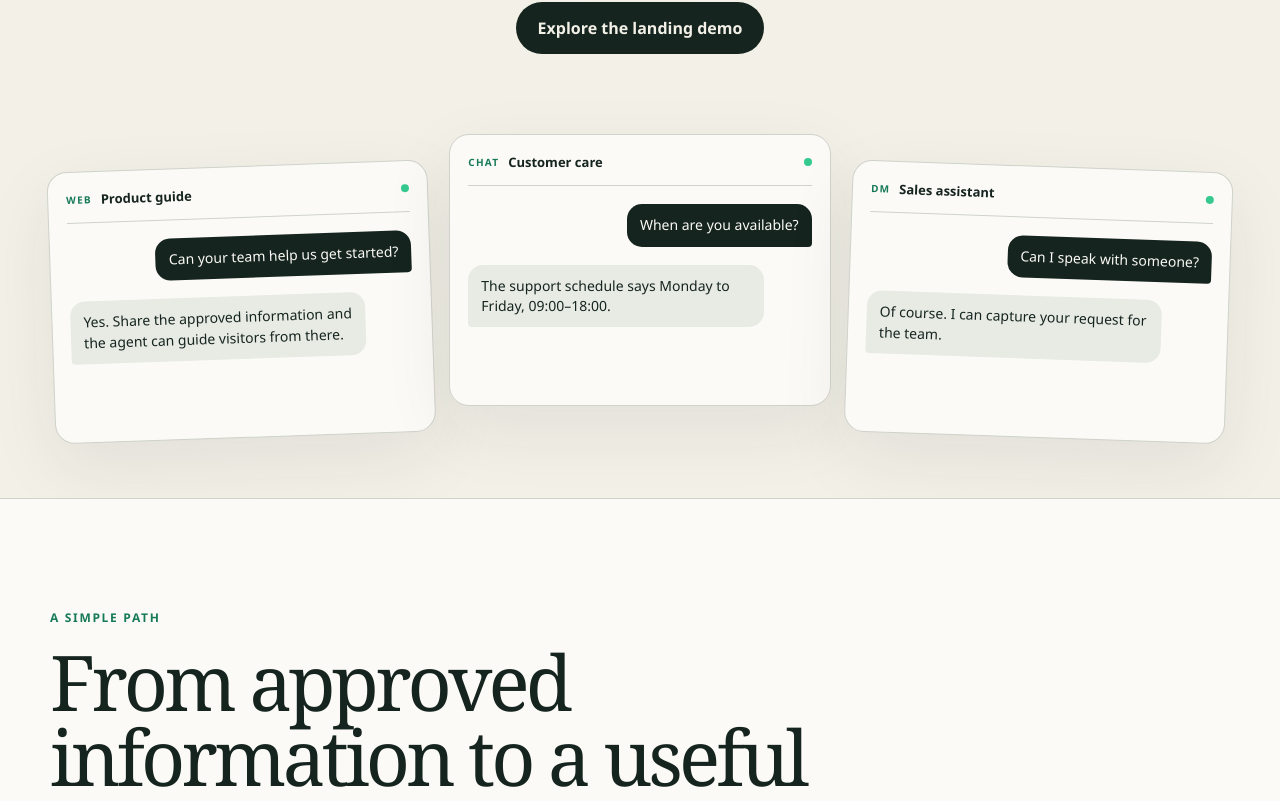
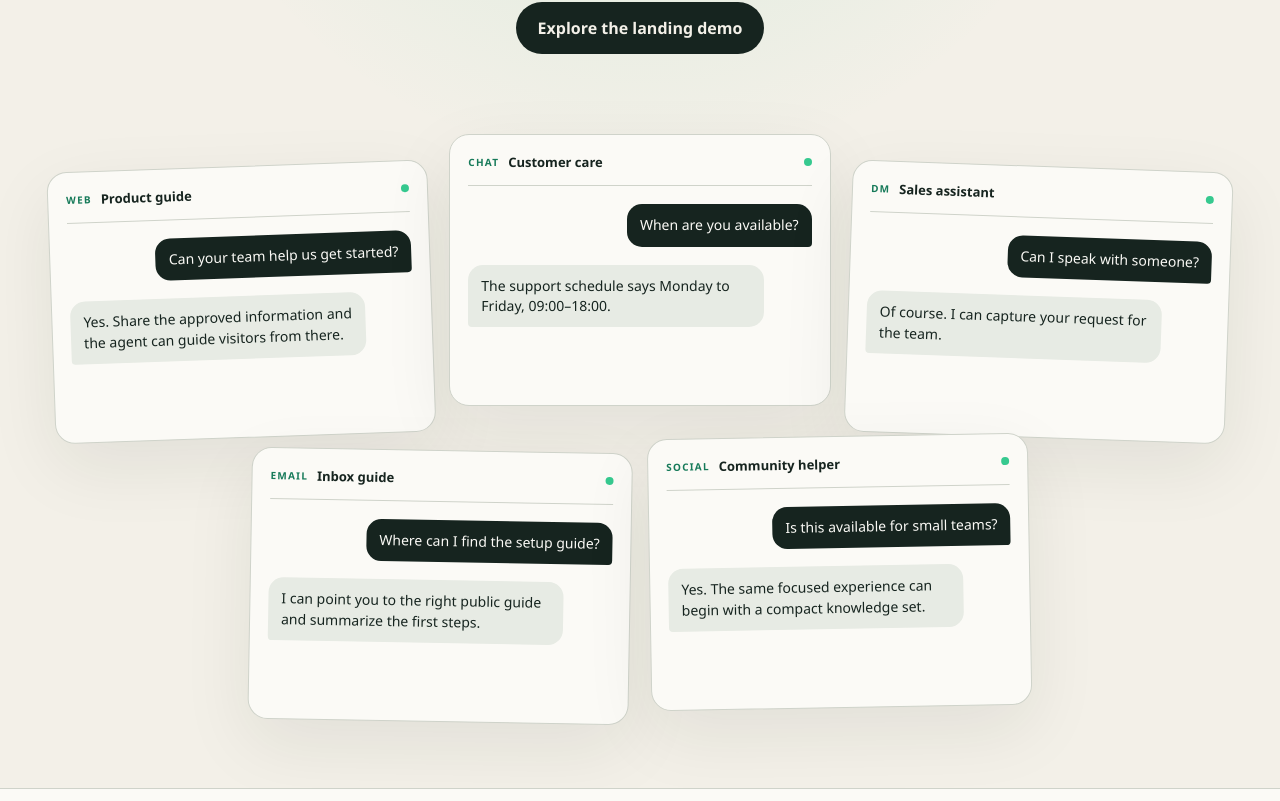
Before and after one commit to tinwolocaf-lab/makeagent, a React (Vite) app: page / in a window 1280 px wide. Shown: the part 752-1553 px from the top of the page. Built offline with nearby package versions, Linux system fonts and the light colour scheme.

Commit message:
refine the channel showcase

```diff
--- a/src/content.ts
+++ b/src/content.ts
@@ -73,6 +73,18 @@ export const COPY: Record<Locale, LandingCopy> = {
         question: "Can I speak with someone?",
         answer: "Of course. I can capture your request for the team.",
       },
+      {
+        channel: "EMAIL",
+        name: "Inbox guide",
+        question: "Where can I find the setup guide?",
+        answer: "I can point you to the right public guide and summarize the first steps.",
+      },
+      {
+        channel: "SOCIAL",
+        name: "Community helper",
+        question: "Is this available for small teams?",
+        answer: "Yes. The same focused experience can begin with a compact knowledge set.",
+      },
     ],
   },
   ko: {
@@ -117,6 +129,18 @@ export const COPY: Record<Locale, LandingCopy> = {
         question: "담당자와 이야기할 수 있나요?",
         answer: "물론입니다. 팀에 전달할 요청을 남길 수 있습니다.",
       },
+      {
+        channel: "이메일",
+        name: "받은편지함 안내",
+        question: "설정 안내서는 어디에서 찾을 수 있나요?",
+        answer: "알맞은 공개 안내서를 찾고 첫 단계를 요약해 드릴 수 있습니다.",
+      },
+      {
+        channel: "소셜",
+        name: "커뮤니티 도우미",
+        question: "소규모 팀도 사용할 수 있나요?",
+        answer: "네. 간결한 지식 모음으로 같은 경험을 시작할 수 있습니다.",
+      },
     ],
   },
 };
--- a/src/landing.css
+++ b/src/landing.css
@@ -66,12 +66,14 @@ h1 span { display: block; }
 .hero-lede { max-width: 610px; margin: 28px auto 0; color: var(--soft-ink); font-size: clamp(17px, 2vw, 21px); line-height: 1.6; }
 .primary-cta { display: inline-flex; margin-top: 30px; padding: 15px 22px; font-weight: 700; }
 
-.conversation-grid { display: grid; width: min(1180px, 100%); grid-template-columns: repeat(3, 1fr); gap: 18px; margin: 88px auto 0; perspective: 1200px; }
+.conversation-grid { display: grid; width: min(1180px, 100%); grid-template-columns: repeat(6, 1fr); gap: 18px; margin: 88px auto 0; perspective: 1200px; }
 .conversation-card { min-height: 272px; padding: 18px; border: 1px solid var(--line); border-radius: 20px; background: var(--surface); box-shadow: 0 24px 70px rgb(22 36 31 / 8%); }
 .conversation-card { transition: transform 260ms cubic-bezier(.22, 1, .36, 1), box-shadow 260ms ease; }
-.conversation-card:nth-child(1) { transform: rotate(-2deg) translateY(24px); }
-.conversation-card:nth-child(2) { transform: translateY(-8px); }
-.conversation-card:nth-child(3) { transform: rotate(2deg) translateY(24px); }
+.conversation-card:nth-child(1) { grid-column: 1 / span 2; transform: rotate(-2deg) translateY(24px); }
+.conversation-card:nth-child(2) { grid-column: 3 / span 2; transform: translateY(-8px); }
+.conversation-card:nth-child(3) { grid-column: 5 / span 2; transform: rotate(2deg) translateY(24px); }
+.conversation-card:nth-child(4) { grid-column: 2 / span 2; transform: rotate(1deg) translateY(18px); }
+.conversation-card:nth-child(5) { grid-column: 4 / span 2; transform: rotate(-1deg) translateY(4px); }
 .conversation-card:hover { z-index: 2; transform: translateY(-7px); box-shadow: 0 34px 80px rgb(22 36 31 / 14%); }
 .card-head { display: grid; grid-template-columns: auto 1fr auto; align-items: center; gap: 9px; padding-bottom: 14px; border-bottom: 1px solid var(--line); font-size: 13px; }
 .card-head > span { color: #167a59; font-size: 10px; font-weight: 900; letter-spacing: .12em; }
@@ -92,7 +94,7 @@ h1 span { display: block; }
   .header-cta { margin-left: auto; }
   .hero { padding-top: 64px; }
   .conversation-grid { grid-template-columns: 1fr; margin-top: 64px; }
-  .conversation-card:nth-child(n) { transform: none; }
+  .conversation-card:nth-child(n) { grid-column: auto; transform: none; }
   .how { padding-block: 80px; }
   .how ol { grid-template-columns: 1fr; }
   .how li { min-height: 130px; }
```
